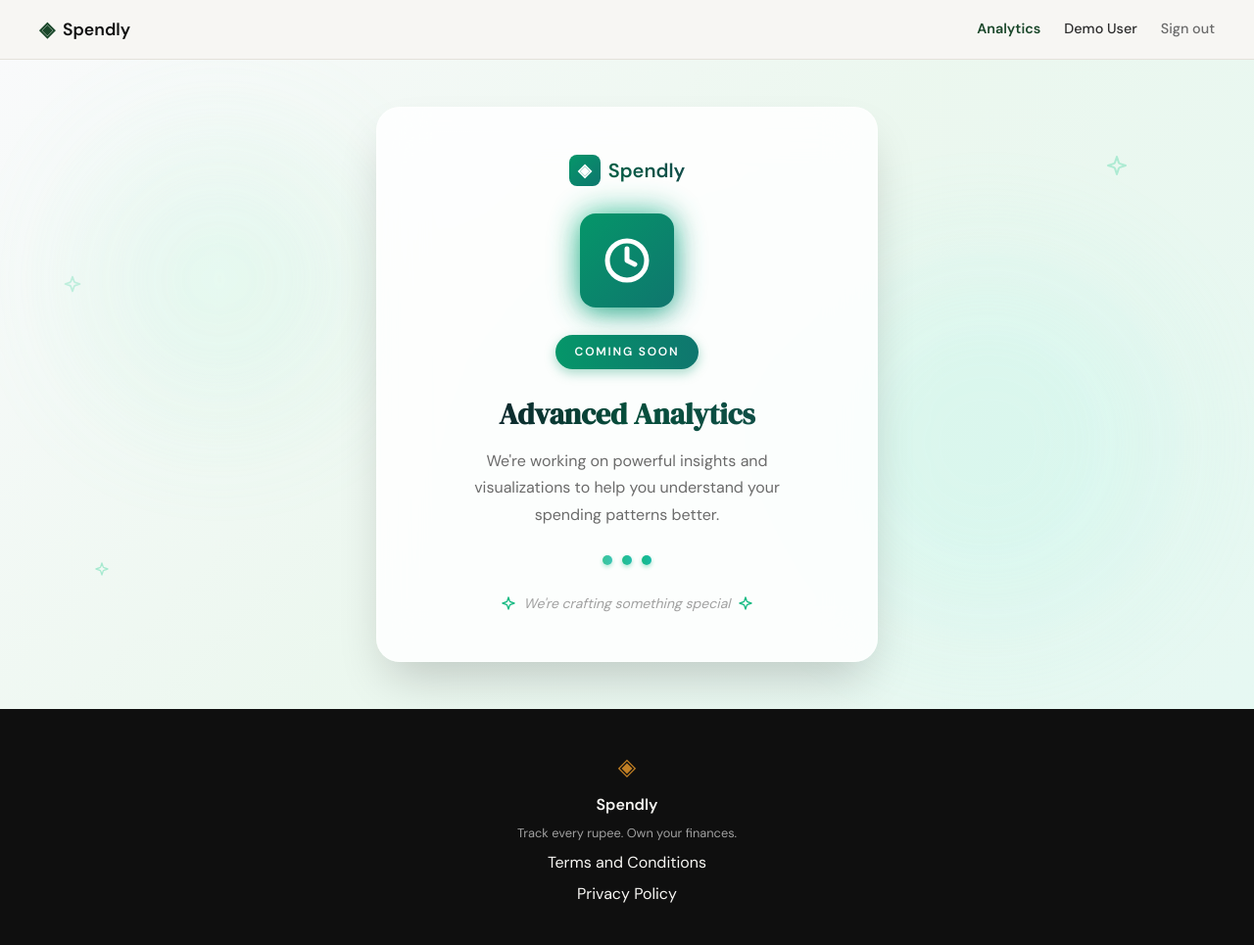
After one commit to HarshTomar1234/spendly, a Flask app: page /analytics in a window 1280 px wide. The commit adds this page. Shown: the whole page at 98% size. Run offline with Flask 3, Linux system fonts and the light colour scheme; a user stored in the database is signed in.

Commit message:
added analytics feature coming soon page

```diff
--- a/app.py
+++ b/app.py
@@ -227,6 +227,13 @@ def profile():
     )
 
 
+@app.route("/analytics")
+def analytics():
+    if not session.get("user_id"):
+        return redirect(url_for("login"))
+    return render_template("analytics.html")
+
+
 @app.route("/expenses/add")
 def add_expense():
     return "Add expense — coming in Step 7"
--- /dev/null
+++ b/static/css/analytics.css
@@ -0,0 +1,269 @@
+/* ------------------------------------------------------------------ */
+/* Analytics — Coming Soon page                                        */
+/* ------------------------------------------------------------------ */
+
+@keyframes an-pulse {
+    0%, 100% { opacity: 1; }
+    50%       { opacity: 0.5; }
+}
+
+.analytics-page {
+    position: relative;
+    overflow: hidden;
+    display: flex;
+    align-items: center;
+    justify-content: center;
+    min-height: 80vh;
+    padding: 3rem 2rem;
+    background: linear-gradient(
+        135deg,
+        #f9fafb 0%,
+        rgba(209, 250, 229, 0.3) 50%,
+        rgba(204, 251, 241, 0.4) 100%
+    );
+}
+
+/* Background blobs */
+.analytics-blob {
+    position: absolute;
+    border-radius: 50%;
+    filter: blur(64px);
+    pointer-events: none;
+    animation: an-pulse 3s ease-in-out infinite;
+}
+
+.analytics-blob--1 {
+    top: 80px;
+    left: 80px;
+    width: 288px;
+    height: 288px;
+    background: rgba(167, 243, 208, 0.2);
+    animation-delay: 0s;
+}
+
+.analytics-blob--2 {
+    bottom: 80px;
+    right: 80px;
+    width: 384px;
+    height: 384px;
+    background: rgba(153, 246, 228, 0.2);
+    animation-delay: 1s;
+}
+
+.analytics-blob--3 {
+    top: 50%;
+    left: 50%;
+    transform: translate(-50%, -50%);
+    width: 320px;
+    height: 320px;
+    background: rgba(187, 247, 208, 0.1);
+    animation-delay: 2s;
+}
+
+/* Floating sparkles */
+.analytics-sparkle {
+    position: absolute;
+    pointer-events: none;
+    animation: an-pulse 3s ease-in-out infinite;
+    color: rgba(52, 211, 153, 0.4);
+}
+
+.analytics-sparkle--1 {
+    top: 96px;
+    right: 128px;
+    animation-delay: 0s;
+}
+
+.analytics-sparkle--2 {
+    bottom: 128px;
+    left: 96px;
+    animation-delay: 0.5s;
+}
+
+.analytics-sparkle--3 {
+    top: 33%;
+    left: 64px;
+    animation-delay: 1.5s;
+}
+
+/* Card */
+.analytics-card {
+    position: relative;
+    background: rgba(255, 255, 255, 0.85);
+    backdrop-filter: blur(24px);
+    -webkit-backdrop-filter: blur(24px);
+    border-radius: 24px;
+    box-shadow: 0 25px 50px -12px rgba(0, 0, 0, 0.2);
+    border: 1px solid rgba(255, 255, 255, 0.3);
+    padding: 3rem;
+    text-align: center;
+    max-width: 32rem;
+    width: 100%;
+    display: flex;
+    flex-direction: column;
+    align-items: center;
+    gap: 1.75rem;
+}
+
+/* Brand row */
+.analytics-brand {
+    display: flex;
+    align-items: center;
+    gap: 0.5rem;
+}
+
+.analytics-brand-icon {
+    width: 2rem;
+    height: 2rem;
+    background: linear-gradient(135deg, #059669, #0f766e);
+    border-radius: 8px;
+    display: flex;
+    align-items: center;
+    justify-content: center;
+    color: white;
+    font-weight: 700;
+    font-size: 1.125rem;
+    font-family: var(--font-body);
+}
+
+.analytics-brand-name {
+    font-size: 1.25rem;
+    font-weight: 600;
+    background: linear-gradient(to right, #065f46, #134e4a);
+    -webkit-background-clip: text;
+    -webkit-text-fill-color: transparent;
+    background-clip: text;
+    font-family: var(--font-body);
+}
+
+/* Icon */
+.analytics-icon-container {
+    position: relative;
+}
+
+.analytics-icon-glow {
+    position: absolute;
+    inset: 0;
+    background: linear-gradient(135deg, #10b981, #0d9488);
+    border-radius: 16px;
+    filter: blur(16px);
+    opacity: 0.5;
+    animation: an-pulse 3s ease-in-out infinite;
+}
+
+.analytics-icon-box {
+    position: relative;
+    width: 6rem;
+    height: 6rem;
+    background: linear-gradient(135deg, #059669, #0f766e);
+    border-radius: 16px;
+    display: flex;
+    align-items: center;
+    justify-content: center;
+    box-shadow: 0 10px 25px -5px rgba(5, 150, 105, 0.4);
+    transition: transform 0.3s ease;
+}
+
+.analytics-icon-box:hover {
+    transform: scale(1.05);
+}
+
+/* Badge */
+.analytics-badge-wrap {
+    display: flex;
+    justify-content: center;
+}
+
+.analytics-badge {
+    display: inline-block;
+    padding: 0.5rem 1.25rem;
+    background: linear-gradient(to right, #059669, #0f766e);
+    border-radius: 9999px;
+    font-size: 0.75rem;
+    font-weight: 600;
+    color: white;
+    letter-spacing: 0.15em;
+    box-shadow: 0 4px 12px rgba(5, 150, 105, 0.35);
+    font-family: var(--font-body);
+}
+
+/* Content */
+.analytics-content {
+    display: flex;
+    flex-direction: column;
+    gap: 1rem;
+    padding: 0 1rem;
+}
+
+.analytics-title {
+    font-size: 1.875rem;
+    font-weight: 700;
+    background: linear-gradient(to right, #111827, #064e3b, #134e4a);
+    -webkit-background-clip: text;
+    -webkit-text-fill-color: transparent;
+    background-clip: text;
+    font-family: var(--font-display);
+    line-height: 1.2;
+    margin: 0;
+}
+
+.analytics-desc {
+    color: var(--ink-muted);
+    line-height: 1.7;
+    font-size: 1rem;
+    margin: 0;
+    font-family: var(--font-body);
+}
+
+/* Animated dots */
+.analytics-dots {
+    display: flex;
+    justify-content: center;
+    gap: 0.625rem;
+}
+
+.analytics-dot {
+    width: 0.625rem;
+    height: 0.625rem;
+    border-radius: 50%;
+    background: linear-gradient(to right, #10b981, #14b8a6);
+    box-shadow: 0 2px 4px rgba(16, 185, 129, 0.4);
+    animation: an-pulse 3s ease-in-out infinite;
+}
+
+.analytics-dot--1 { animation-delay: 0s; }
+.analytics-dot--2 { animation-delay: 0.2s; }
+.analytics-dot--3 { animation-delay: 0.4s; }
+
+/* Footer text */
+.analytics-footer-text {
+    font-size: 0.875rem;
+    color: var(--ink-faint);
+    font-style: italic;
+    display: flex;
+    align-items: center;
+    justify-content: center;
+    gap: 0.5rem;
+    margin: 0;
+    font-family: var(--font-body);
+}
+
+.analytics-sparkle-inline {
+    color: #10b981;
+    flex-shrink: 0;
+}
+
+/* Responsive */
+@media (max-width: 600px) {
+    .analytics-card {
+        padding: 2rem 1.5rem;
+    }
+
+    .analytics-title {
+        font-size: 1.5rem;
+    }
+
+    .analytics-sparkle {
+        display: none;
+    }
+}
--- a/static/css/style.css
+++ b/static/css/style.css
@@ -102,6 +102,7 @@ a { color: inherit; text-decoration: none; }
 
 .nav-links a { color: var(--ink-muted); transition: color 0.2s; }
 .nav-links a:hover { color: var(--ink); }
+.nav-link--active { color: var(--accent) !important; font-weight: 600; }
 
 .nav-cta {
     background: var(--ink) !important;
--- /dev/null
+++ b/templates/analytics.html
@@ -0,0 +1,75 @@
+{% extends "base.html" %}
+
+{% block title %}Analytics — Spendly{% endblock %}
+
+{% block head %}
+<link rel="stylesheet" href="{{ url_for('static', filename='css/analytics.css') }}">
+{% endblock %}
+
+{% block content %}
+<div class="analytics-page">
+    <!-- Animated background blobs -->
+    <div class="analytics-blob analytics-blob--1"></div>
+    <div class="analytics-blob analytics-blob--2"></div>
+    <div class="analytics-blob analytics-blob--3"></div>
+
+    <!-- Floating sparkles -->
+    <span class="analytics-sparkle analytics-sparkle--1" aria-hidden="true">
+        <svg xmlns="http://www.w3.org/2000/svg" width="24" height="24" viewBox="0 0 24 24" fill="none" stroke="currentColor" stroke-width="2" stroke-linecap="round" stroke-linejoin="round"><path d="m12 3-1.912 5.813a2 2 0 0 1-1.275 1.275L3 12l5.813 1.912a2 2 0 0 1 1.275 1.275L12 21l1.912-5.813a2 2 0 0 1 1.275-1.275L21 12l-5.813-1.912a2 2 0 0 1-1.275-1.275L12 3Z"/></svg>
+    </span>
+    <span class="analytics-sparkle analytics-sparkle--2" aria-hidden="true">
+        <svg xmlns="http://www.w3.org/2000/svg" width="16" height="16" viewBox="0 0 24 24" fill="none" stroke="currentColor" stroke-width="2" stroke-linecap="round" stroke-linejoin="round"><path d="m12 3-1.912 5.813a2 2 0 0 1-1.275 1.275L3 12l5.813 1.912a2 2 0 0 1 1.275 1.275L12 21l1.912-5.813a2 2 0 0 1 1.275-1.275L21 12l-5.813-1.912a2 2 0 0 1-1.275-1.275L12 3Z"/></svg>
+    </span>
+    <span class="analytics-sparkle analytics-sparkle--3" aria-hidden="true">
+        <svg xmlns="http://www.w3.org/2000/svg" width="20" height="20" viewBox="0 0 24 24" fill="none" stroke="currentColor" stroke-width="2" stroke-linecap="round" stroke-linejoin="round"><path d="m12 3-1.912 5.813a2 2 0 0 1-1.275 1.275L3 12l5.813 1.912a2 2 0 0 1 1.275 1.275L12 21l1.912-5.813a2 2 0 0 1 1.275-1.275L21 12l-5.813-1.912a2 2 0 0 1-1.275-1.275L12 3Z"/></svg>
+    </span>
+
+    <!-- Main card -->
+    <div class="analytics-card">
+        <!-- Brand -->
+        <div class="analytics-brand">
+            <div class="analytics-brand-icon">◈</div>
+            <span class="analytics-brand-name">Spendly</span>
+        </div>
+
+        <!-- Clock icon -->
+        <div class="analytics-icon-container">
+            <div class="analytics-icon-glow"></div>
+            <div class="analytics-icon-box">
+                <svg xmlns="http://www.w3.org/2000/svg" width="48" height="48" viewBox="0 0 24 24" fill="none" stroke="white" stroke-width="2.5" stroke-linecap="round" stroke-linejoin="round">
+                    <circle cx="12" cy="12" r="10"/>
+                    <polyline points="12 6 12 12 16 14"/>
+                </svg>
+            </div>
+        </div>
+
+        <!-- Badge -->
+        <div class="analytics-badge-wrap">
+            <span class="analytics-badge">COMING SOON</span>
+        </div>
+
+        <!-- Text content -->
+        <div class="analytics-content">
+            <h2 class="analytics-title">Advanced Analytics</h2>
+            <p class="analytics-desc">
+                We're working on powerful insights and visualizations to help you
+                understand your spending patterns better.
+            </p>
+        </div>
+
+        <!-- Animated dots -->
+        <div class="analytics-dots">
+            <span class="analytics-dot analytics-dot--1"></span>
+            <span class="analytics-dot analytics-dot--2"></span>
+            <span class="analytics-dot analytics-dot--3"></span>
+        </div>
+
+        <!-- Footer -->
+        <p class="analytics-footer-text">
+            <svg xmlns="http://www.w3.org/2000/svg" width="16" height="16" viewBox="0 0 24 24" fill="none" stroke="currentColor" stroke-width="2" stroke-linecap="round" stroke-linejoin="round" class="analytics-sparkle-inline"><path d="m12 3-1.912 5.813a2 2 0 0 1-1.275 1.275L3 12l5.813 1.912a2 2 0 0 1 1.275 1.275L12 21l1.912-5.813a2 2 0 0 1 1.275-1.275L21 12l-5.813-1.912a2 2 0 0 1-1.275-1.275L12 3Z"/></svg>
+            We're crafting something special
+            <svg xmlns="http://www.w3.org/2000/svg" width="16" height="16" viewBox="0 0 24 24" fill="none" stroke="currentColor" stroke-width="2" stroke-linecap="round" stroke-linejoin="round" class="analytics-sparkle-inline"><path d="m12 3-1.912 5.813a2 2 0 0 1-1.275 1.275L3 12l5.813 1.912a2 2 0 0 1 1.275 1.275L12 21l1.912-5.813a2 2 0 0 1 1.275-1.275L21 12l-5.813-1.912a2 2 0 0 1-1.275-1.275L12 3Z"/></svg>
+        </p>
+    </div>
+</div>
+{% endblock %}
--- a/templates/base.html
+++ b/templates/base.html
@@ -20,6 +20,7 @@
             </a>
             <div class="nav-links">
                 {% if session.get("user_id") %}
+                <a href="{{ url_for('analytics') }}" class="{% if request.endpoint == 'analytics' %}nav-link--active{% endif %}">Analytics</a>
                 <span class="nav-user">{{ session.get("user_name") }}</span>
                 <a href="{{ url_for('logout') }}">Sign out</a>
                 {% else %}
```
